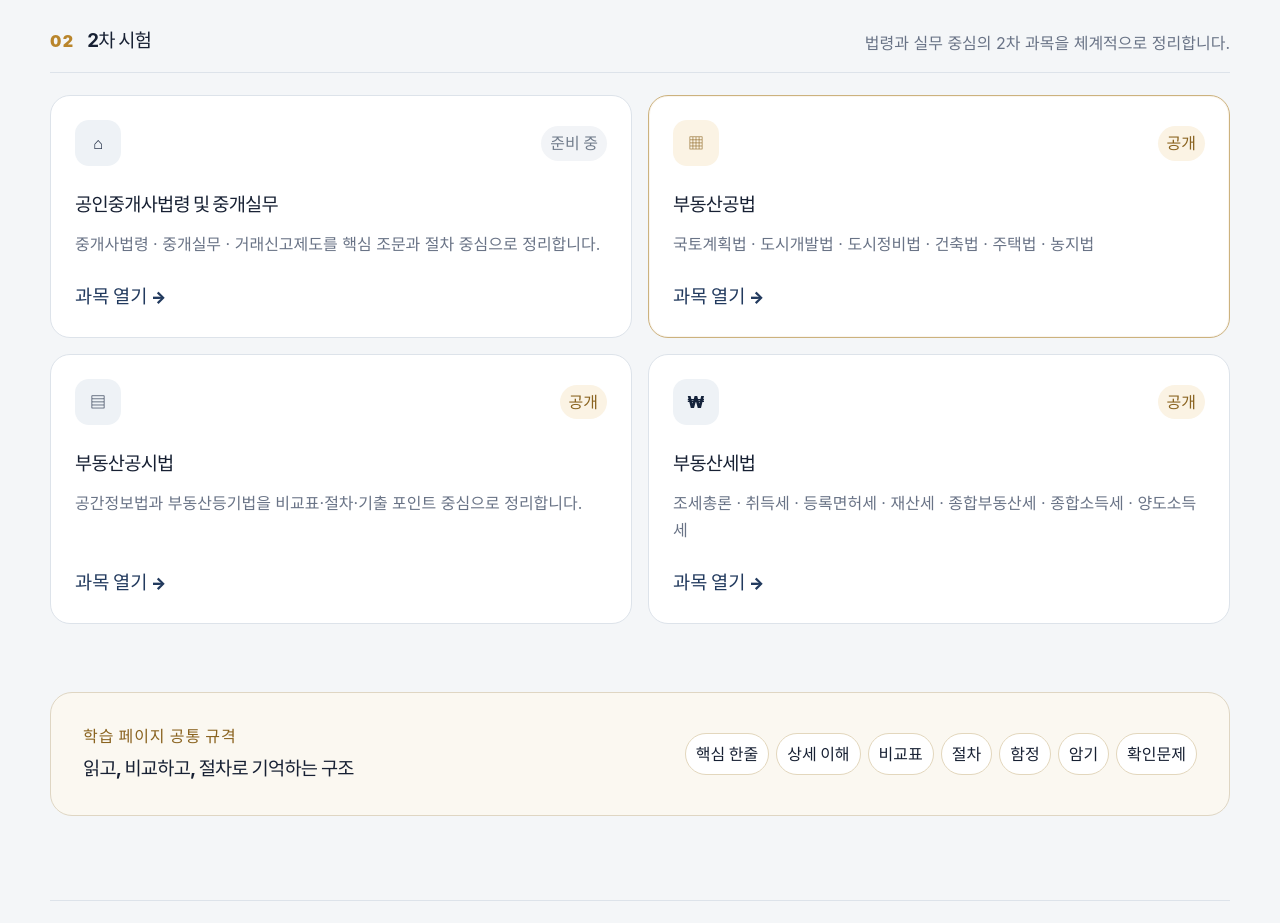
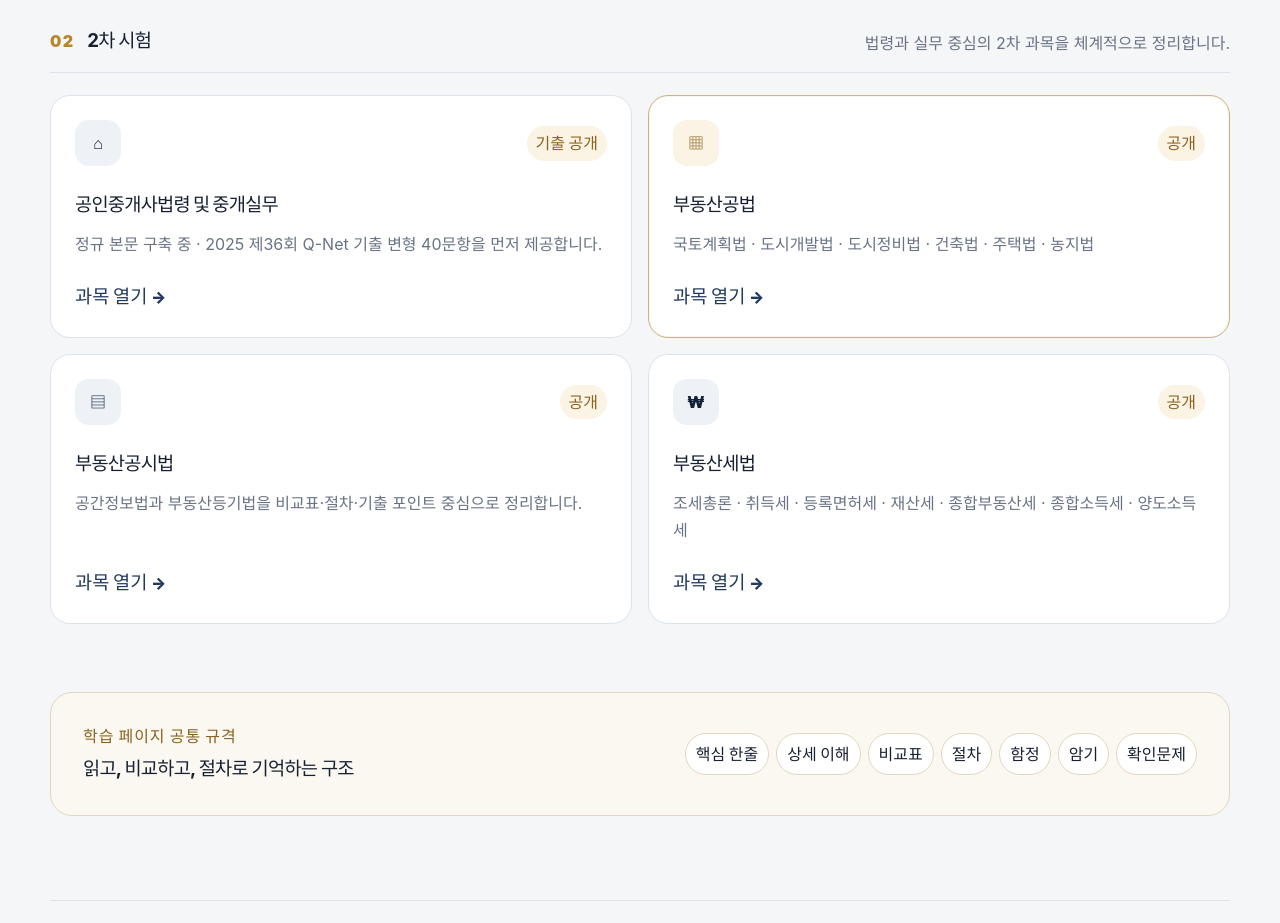
Before and after one commit to parkminhyun0/realtor-exam, a React (Vite) app: page / in a window 1280 px wide. Shown: the part 1060-1983 px from the top of the page. Built offline with nearby package versions, Linux system fonts and the light colour scheme.

Commit message:
feat: mark brokerage 36th exam bank as published

```diff
--- a/src/data/subjects.js
+++ b/src/data/subjects.js
@@ -32,8 +32,8 @@ export const subjectGroups = [
         title: '공인중개사법령 및 중개실무',
         shortTitle: '중개사법',
         icon: '⌂',
-        description: '중개사법령 · 중개실무 · 거래신고제도를 핵심 조문과 절차 중심으로 정리합니다.',
-        status: '준비 중',
+        description: '정규 본문 구축 중 · 2025 제36회 Q-Net 기출 변형 40문항을 먼저 제공합니다.',
+        status: '기출 공개',
       },
       {
         id: 'public-law',
```
